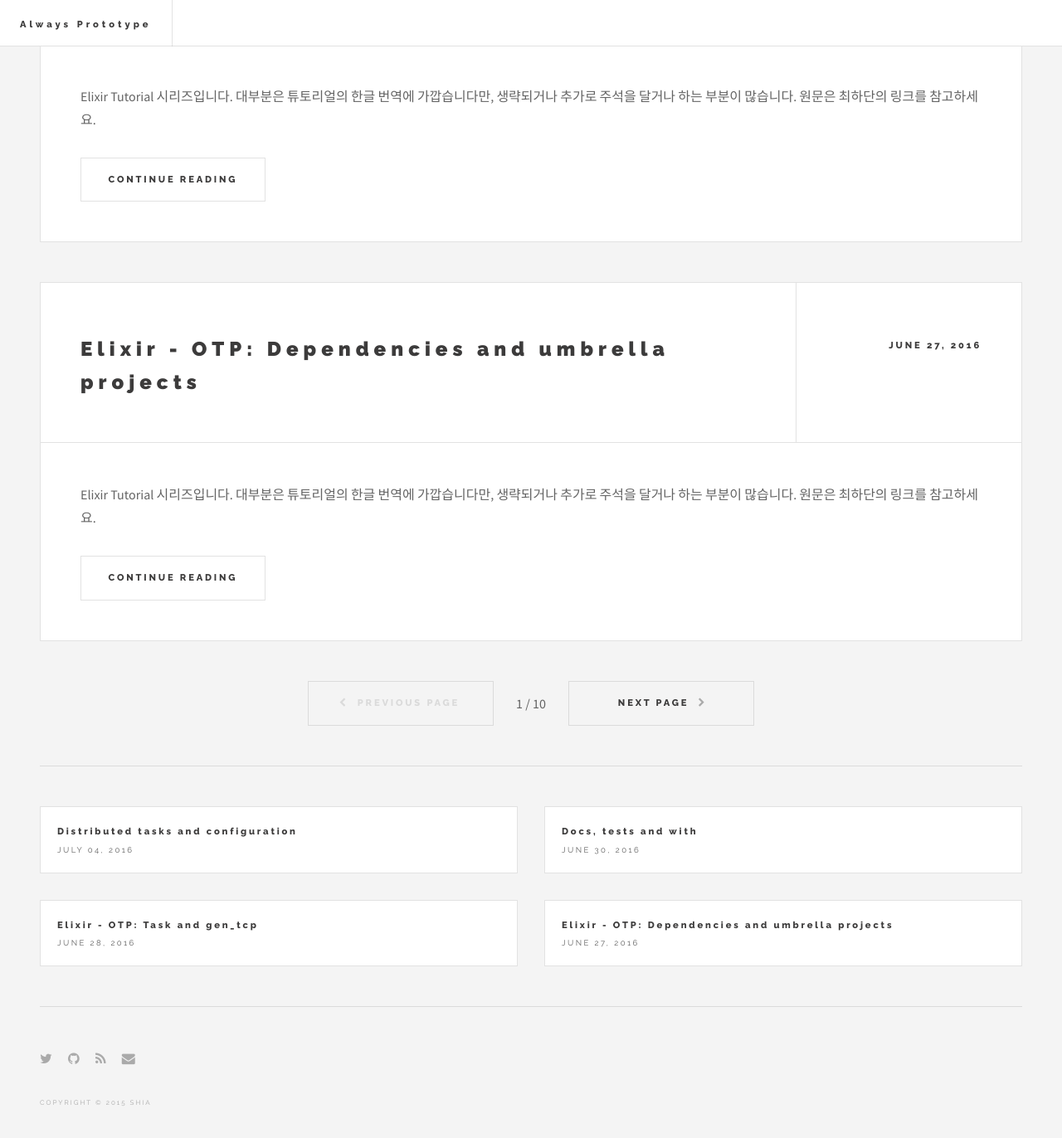
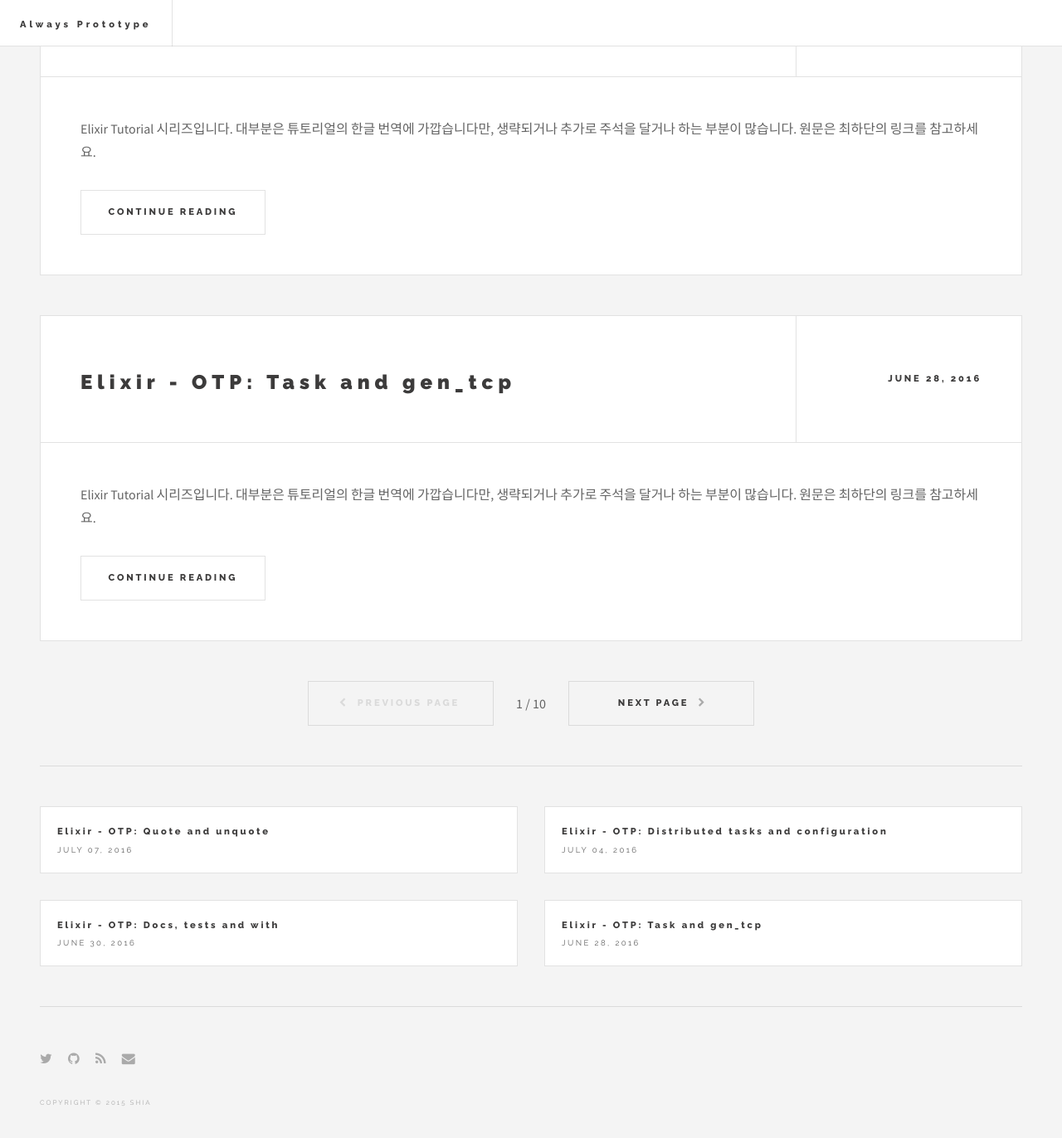
Before and after one commit to riseshia/archived-riseshia-github-io, a Jekyll site: the page built from index.html, in a window 1280 px wide and 1400 px high, scrolled down 1333 px. Shown: the top 1372 px of the window at 83% size. Built offline with Jekyll 4.4.1, drawn with Linux system fonts in a browser that asks for light colours; the list of posts is cut into pages by our own code; part of the change alters nothing that is shown; some of the changed text lies outside the part shown.

````diff
--- a/_posts/2016-06-30-docs-tests-and-with.md
+++ b/_posts/2016-06-30-docs-tests-and-with.md
@@ -1,6 +1,6 @@
 ---
 layout: post
-title: "Docs, tests and with"
+title: "Elixir - OTP: Docs, tests and with"
 date: 2016-06-30 19:26:38 +0900
 categories:
 ---
--- a/_posts/2016-07-04-distributed-tasks-and-configuration.md
+++ b/_posts/2016-07-04-distributed-tasks-and-configuration.md
@@ -1,6 +1,6 @@
 ---
 layout: post
-title: "Distributed tasks and configuration"
+title: "Elixir - OTP: Distributed tasks and configuration"
 date: 2016-07-04 21:16:58 +0900
 categories:
 ---
--- /dev/null
+++ b/_posts/2016-07-07-elixir-otp-quote-and-unquote.md
@@ -0,0 +1,162 @@
+---
+layout: post
+title: "Elixir - OTP: Quote and unquote"
+date: 2016-07-07 21:01:39 +0900
+categories:
+---
+
+Elixir Tutorial 시리즈입니다. 대부분은 튜토리얼의 한글 번역에 가깝습니다만, 생략되거나 추가로 주석을 달거나 하는 부분이 있습니다. 원문은 최하단의 링크를 참고하세요.
+
+## Introduction
+
+Elixir 프로그램은 자기 자신만의 데이터 구조로서 표현됩니다. 이 장에서는 이 데이터 구조가 어떻게 생겼는지, 어떻게 조합할 수 있는지를 배웁니다. 이 장에서 배우는 개념은 다음 장에서 깊게 살펴볼 매크로를 만들기 위한 레고 블럭과 같습니다.
+
+## Quoting
+
+Elixir 프로그램은 원소 3개인 튜플로 구성되어 있습니다. 예를 들어서, `sum(1, 2, 3)` 호출은 내부적으로 다음과 같이 표현됩니다.
+
+```elixir
+{:sum, [], [1, 2, 3]}
+```
+
+`quote` 매크로를 사용하면 내부 표현식을 얻을 수 있습니다.
+
+```iex
+iex> quote do: sum(1, 2, 3)
+{:sum, [], [1, 2, 3]}
+```
+
+첫 번째 원소는 함수의 이름이며, 두 번째는 메타 정보를 포함하는 키워드 리스트이고, 마지막은 인수 리스트입니다.
+
+연산자들 역시 이러한 튜플로 표현됩니다.
+
+```iex
+iex> quote do: 1 + 2
+{:+, [context: Elixir, import: Kernel], [1, 2]}
+```
+
+맵도 `%{}`를 호출하는 형태로 표현할 수 있죠.
+
+```iex
+iex> quote do: %{1 => 2}
+{:%{}, [], [{1, 2}]}
+```
+
+변수들도 위와 같은 값이 3개 있는 튜플로 표현됩니다. 단, 마지막 원소는 리스트가 아닌 아톰입니다.
+
+```iex
+iex> quote do: x
+{:x, [], Elixir}
+```
+
+복잡한 표현식의 내부 표현식을 드러내면 코드가 이와 같은 튜플들로 구성되어 있으며, 이것들은 서로 간에 트리 형태로 중첩되어 있다는 것을 확인할 수 있습니다. 많은 언어에서 이러한 표현식을 추상 문법 트리(Abstract Syntax Tree, AST)라고 말합니다. Elixir는 이들을 Quoted Expression(역주: 도저히 적당한 표현을 못 찾아서... 이하에서는 내부 표현식이라고 기술합니다)라고 부릅니다.
+
+```iex
+iex> quote do: sum(1, 2 + 3, 4)
+{:sum, [], [1, {:+, [context: Elixir, import: Kernel], [2, 3]}, 4]}
+```
+
+때때로 Quoted Expression을 사용하면 코드의 원래 표현식을 확인하는 것이 유용한 때가 있습니다. 이는 `Macro.to_string/1`을 사용하면 됩니다:
+
+```iex
+iex> Macro.to_string(quote do: sum(1, 2 + 3, 4))
+"sum(1, 2 + 3, 4)"
+```
+
+일반적으로 표현식의 튜플은 다음과 같은 형식으로 구성되어 있습니다.
+
+```elixir
+{atom | tuple, list, list | atom}
+```
+
+* 첫 번째 원소는 아톰이거나 같은 내부 표현식 튜플입니다;
+* 두 번째 원소는 숫자나, 문맥 정보와 같은 메타 정보를 포함하는 키워드 리스트입니다;
+* 세 번째 원소는 함수 인자의 리스트이거나, 아톰입니다. 만약 이 원소가 아톰인 경우, 튜플은 변수를 의미합니다.
+
+그리고 내부 표현식으로 변환하더라도 튜플이 아닌 자기 자신을 반환하는 리터럴이 5개 있습니다.
+
+```elixir
+:sum         #=> Atoms
+1.0          #=> Numbers
+[1, 2]       #=> Lists
+"strings"    #=> Strings
+{key, value} #=> Tuples with two elements
+```
+
+대부분의 Elixir 코드는 기저에 있는 내부 표현식으로 직관적인 방법으로 변환됩니다. 다른 코드 예제들을 직접 내부 표현식으로 변환해보고 어떻게 바뀌는지 확인해보길 추천합니다. 예를 들어 `String.upcase("foo")`는 뭐라고 변환되나요? `if(true, do: :this, else: :that)`는 `if true do :this else :that end`와 같다는 것을 앞서 배웠습니다. 내부 표현식을 보며 어떻게 그렇다고 말할 수 있을까요?
+
+## Unquoting
+
+Quote는 어떤 코드의 내부 표현식을 가져오는 과정을 말합니다. 때때로 내부 표현식에 다른 코드를 주입해야 하는 경우가 있습니다.
+
+예를 들어, 숫자를 가지고 있는 `number`라는 변수를 가지고 있고, 내부 표현식에 이 값을 주입하고 싶습니다.
+
+```iex
+iex> number = 13
+iex> Macro.to_string(quote do: 11 + number)
+"11 + number"
+```
+
+이는 우리가 원하는 모습이 아닙니다. `number` 변수의 값이 주입되지 않았고, `number`는 내부 표현식이 아니기 때문입니다. `number` 변수의 *값*을 주입하려면, 내부 표현식 안에서 `unquote`를 사용해야 합니다.
+
+```iex
+iex> number = 13
+iex> Macro.to_string(quote do: 11 + unquote(number))
+"11 + 13"
+```
+
+`unquote`는 함수의 이름을 주입할 때에도 사용할 수 있습니다.
+
+```iex
+iex> fun = :hello
+iex> Macro.to_string(quote do: unquote(fun)(:world))
+"hello(:world)"
+```
+
+어떤 경우에는 리스트의 내부에 많은 값을 주입해야 할 때도 있습니다. 예를 들어 `[1, 2, 6]`이라는 리스트를 가지고 있고, 여기에 `[3, 4, 5]`를 주입하고 싶다고 합시다. `unquote`를 사용해서는 원하는 결과를 얻을 수 없습니다:
+
+```iex
+iex> inner = [3, 4, 5]
+iex> Macro.to_string(quote do: [1, 2, unquote(inner), 6])
+"[1, 2, [3, 4, 5], 6]"
+```
+
+지금이 바로 `unquote_splicing`을 소개할 때입니다.
+
+```iex
+iex> inner = [3, 4, 5]
+iex> Macro.to_string(quote do: [1, 2, unquote_splicing(inner), 6])
+"[1, 2, 3, 4, 5, 6]"
+```
+
+Unquote는 매크로와 관련된 작업을 할 때 무척 유용합니다. 개발자가 매크로를 작성할 때에는 코드 조각들을 받아서 이들을 다른 코드 조각에 주입하고, 이것들이 코드로 변환되거나 컴파일 시간에 코드를 생성하는 코드를 쓰게 됩니다.
+
+## Escaping
+
+이 장의 처음에서부터 보아왔듯, 몇몇 값들만이 Elixir에서 유효한 내부 표현식이 될 수 있습니다. 예를 들어 맵은 유효한 내부 표현식이 아닙니다. 값이 4개인 튜플도 마찬가지입니다. 하지만 그런 값들도 내부 표현식으로 *표현될 수 있습니다*.
+
+```iex
+iex> quote do: %{1 => 2}
+{:%{}, [], [{1, 2}]}
+```
+
+어떤 경우에는 *저런 값*을 *내부 표현식*에 주입해야 할 수도 있습니다. 이를 위해서는 일단 이러한 값들을 `Macro.escape/1`을 사용하여 내부 표현식으로 변환할 필요가 있습니다.
+
+```iex
+iex> map = %{hello: :world}
+iex> Macro.escape(map)
+{:%{}, [], [hello: :world]}
+```
+
+매크로는 내부 표현식을 받아서 내부 표현식을 반환해야 합니다. 하지만 매크로를 실행하는 동안 내부 표현식이 아닌 값들을 사용해서 작업하고, 이를 내부 표현식과 구분하는 경우가 있습니다.
+
+다시 말하자면, 일반 Elixir 값(예를 들어, 리스트, 맵, 프로세스, 레퍼런스 등)과 내부 표현식을 구별하는 것은 중요합니다. 정수, 아톰, 문자열과 같은 값들은 자기 자신이 내부 표현식입니다. 맵과 같은 다른 값들은 명시적으로 변환되어야 합니다. 마지막으로 함수나 레퍼런스와 같은 값들은 내부 표현식으로 변환될 수 없습니다.
+
+`quote`와 `unquote`에 대한 더 자세한 설명은 [`Kernel.SpecialForms` 모듈](http://elixir-lang.org/docs/stable/elixir/Kernel.SpecialForms.html)을 참고하세요. `Macro.escape/1`에 대한 문서와 내부 표현식에 대한 다른 함수들에 대한 설명은 [`Macro` 모듈](http://elixir-lang.org/docs/stable/elixir/Macro.html)에서 찾을 수 있습니다.
+
+이 소개를 통해서 드디어 첫 번째 매크로를 구현할 준비가 되었습니다. 다음 장으로 넘어가도록 하죠.
+
+## Reference
+
+ * [Elixir Homepage](http://elixir-lang.org)
+ * [Distributed tasks and configuration](http://elixir-lang.org/getting-started/mix-otp/distributed-tasks-and-configuration.html)
````
